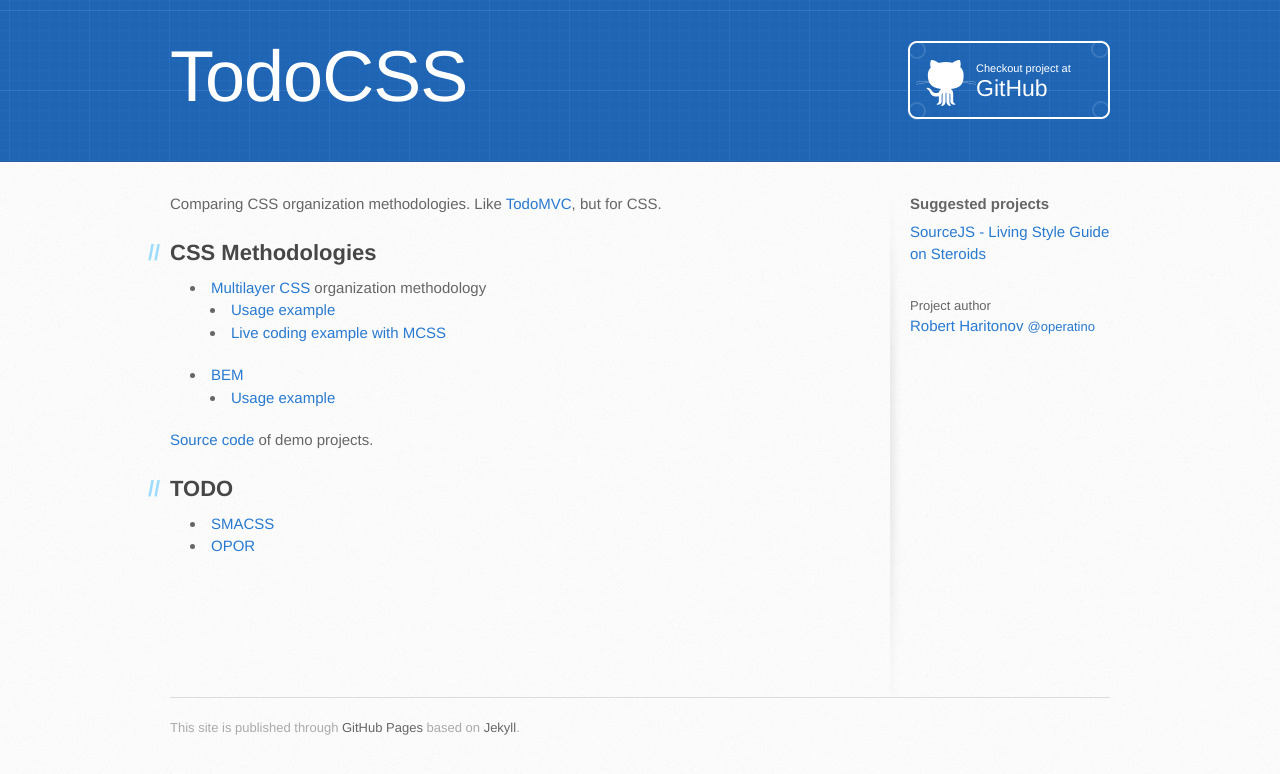
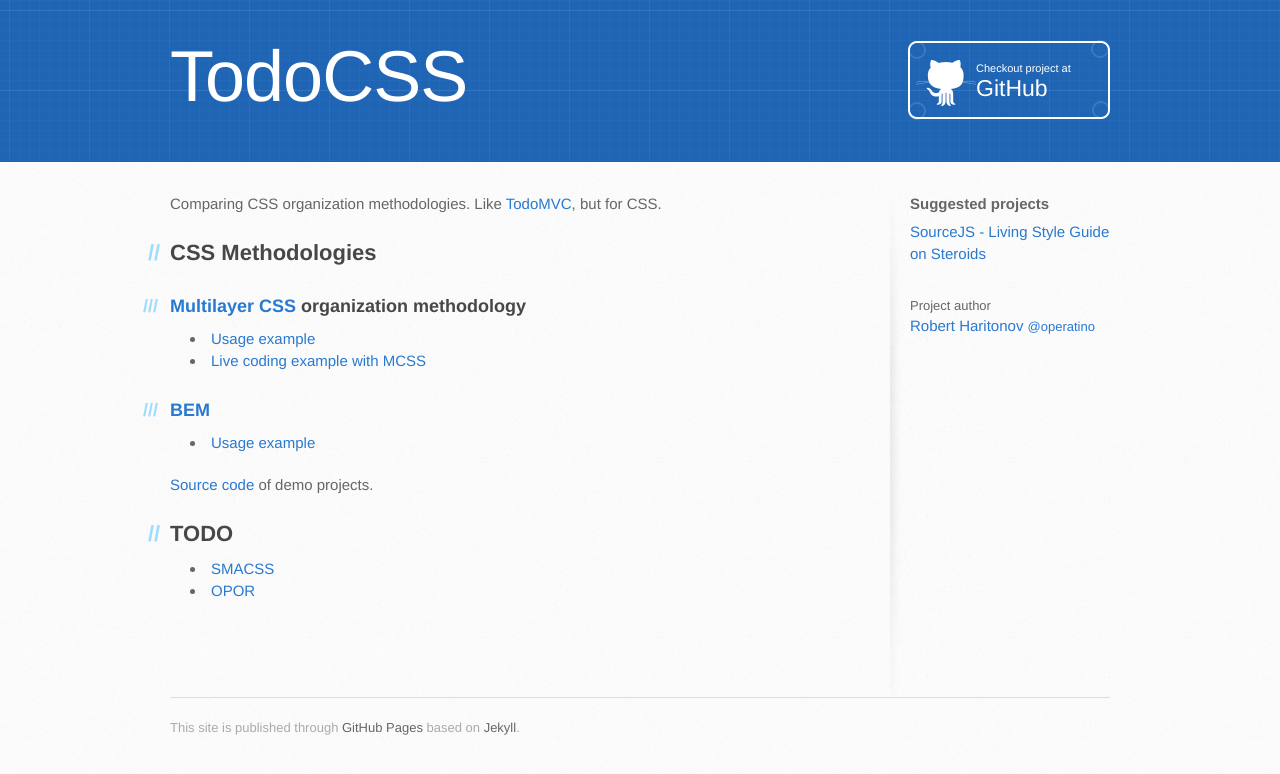
Before and after one commit to robhrt7/TodoCSS, a Jekyll site: the page built from index.md, in a window 1280 px wide. Shown: the top 774 px of the page. Built offline with Jekyll 4.4.1, drawn with Linux system fonts in a browser that asks for light colours; Markdown is read by kramdown in place of the engine named in the settings; comment, search, counter and statistics services are not loaded.

```diff
--- a/index.md
+++ b/index.md
@@ -6,12 +6,15 @@ title: TodoCSS
 Comparing CSS organization methodologies. Like [TodoMVC](http://todomvc.com/), but for CSS.
 
 ## CSS Methodologies
-* [Multilayer CSS](http://operatino.github.io/MCSS/en/) organization methodology
-	* [Usage example]({{ site.baseurl }}/mcss/index.html)
-	* [Live coding example with MCSS](https://github.com/operatino/markup-process)
 
-* [BEM](http://bem.info/)
-	* [Usage example]({{ site.baseurl }}/bem/index.html)
+### [Multilayer CSS](http://operatino.github.io/MCSS/en/) organization methodology
+
+* [Usage example]({{ site.baseurl }}/mcss/index.html)
+* [Live coding example with MCSS](https://github.com/operatino/markup-process)
+
+### [BEM](http://bem.info/)
+
+* [Usage example]({{ site.baseurl }}/bem/index.html)
 
 [Source code]({{ site.project-url }}) of demo projects.
 
```
